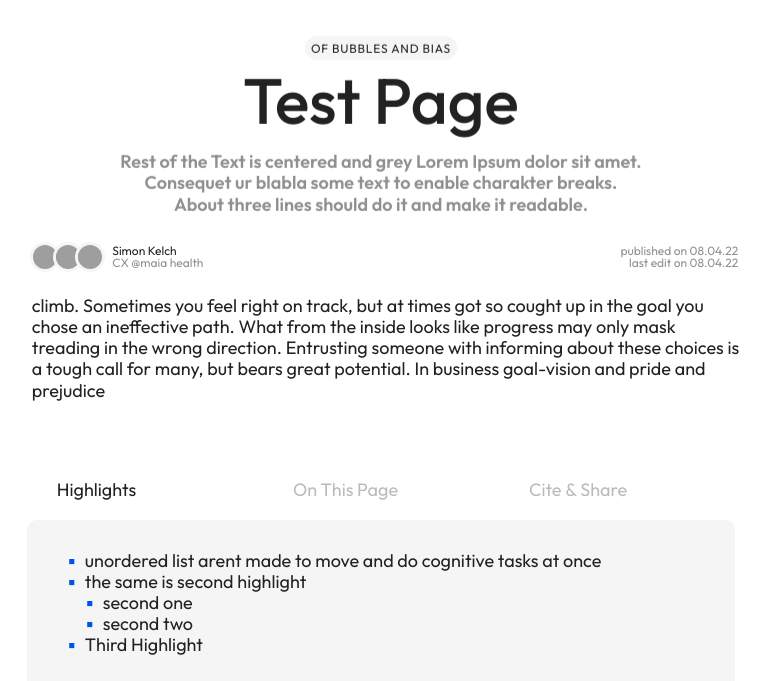
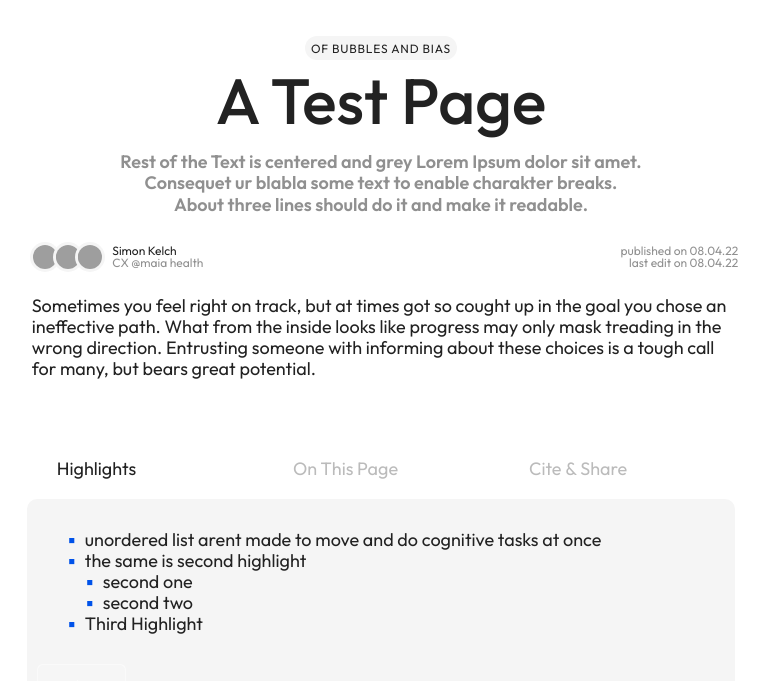
Before and after one commit to madebysimon/homepage, a Jekyll site: the page built from article/test.md, in a window 1280 px wide and 900 px high, scrolled down 255 px, cut to the strip 219-900 px from the top of the window. Shown: the whole strip, without its empty margins (259-1029 px from the left). Built offline with Jekyll 4.4.1, drawn with Linux system fonts in a browser that asks for light colours; nearby versions of some CDN libraries; library files that are not in the unit come from our copies; some of the changed text lies outside the part shown; grey boxes are pictures that could not be loaded.

Commit message:
liquid blogpost layout

```diff
--- a/_layouts/article.html
+++ b/_layouts/article.html
@@ -42,7 +42,7 @@
         <div id="heading-middle" class="gs_reveal section-normal center">
             <div class="spacer"></div>
             <div class="bubble hasbackground-light allcaps">
-                <div class="center-text smallcapslabel ">Of bubbles and bias</div>
+                <div class="center-text smallcapslabel ">{{ page.tagline }}</div>
             </div>
             <h1 class="section-heading">{{ page.title }}</h1>
 
@@ -59,17 +59,17 @@
                     <span class="alignvmiddle">
                         <img title="Author One" class="author-pic" src="https://www.senertec.de/wp-content/uploads/2020/04/blank-profile-picture-973460_1280.png">
                         <img title="Author Two" class="author-pic" src="https://www.senertec.de/wp-content/uploads/2020/04/blank-profile-picture-973460_1280.png">
-                        <img title="Author Three" class="author-pic" src="https://www.senertec.de/wp-content/uploads/2020/04/blank-profile-picture-973460_1280.png">
+                        <img title="{{ page.author }}" class="author-pic" src="{{ page.authorpicture }}">
                     </span>
                     <span class="text-left author-info-text">
-                        <div>Simon Kelch</div>
-                        <div class="author-info-company">CX @maia health</div>
+                        <div>{{ page.author }}</div>
+                        <div class="author-info-company">{{ page.authortagline }}</div>
                     </span>
                 </div>
                 <div class="date-info">
                     <span class="alignvmiddle author-info-text text-right author-info-company">
-                        <div><span class="">published on </span><span class="">08.04.22</span></div>
-                        <div><span class="">last edit on </span><span class="">08.04.22</span></div>
+                        <div><span class="">published on </span><span class=""></span>{{ page.date }}</div>
+                        <div><span class="">last edit on </span><span class="">{{ page.edit }}</span></div>
                     </span>
                 </div>
             </div>
@@ -77,12 +77,7 @@
 
         <section class="longform-container text-left">
             <p>
-                climb.
-                Sometimes you feel right on track, but at times got so cought up in the goal you chose an ineffective path. What from the inside looks like progress may only mask treading in the wrong direction.
-                Entrusting someone with informing about these choices is a tough call for many, but bears great potential.
-
-                In business goal-vision and
-                pride and prejudice
+                {{ page.intro }}
             </p>
             <div class="spacer"></div>
         </section>
--- a/index.html
+++ b/index.html
@@ -163,7 +163,7 @@
                             </label>
                             <!-- <label for="tab-four" id="tab-four-label" class="tab">Tab Four</label>
             -->
-                            <div id="tab-one-panel" data-tilt data-tilt-max="0.8" data-tilt-perspective="9000" data-tilt-glare data-tilt-max-glare="0.2" class="panel isrounded gradient-jadegreen invertfontcolor">
+                            <div id="tab-one-panel" data-tilt data-tilt-max="0.8" data-tilt-perspective="9000" data-tilt-glare data-tilt-max-glare="0.2" class="panel isrounded gradient-deepblue invertfontcolor">
                                 <div class="tabnumber">01</div>
                                 <div class="center fullpadding">
                                     <span>I offer free, self-serve & on-demand resources</span>
@@ -185,7 +185,7 @@
                                 </div>
                                 <a href="./article"><button class="button-transparent-light tabbuttonright">read more</button></a>
                             </div>
-                            <div id="tab-three-panel" data-tilt data-tilt-max="0.8" data-tilt-perspective="9000" data-tilt-glare data-tilt-max-glare="0.2" class="panel isrounded gradient-deepblue invertfontcolor">
+                            <div id="tab-three-panel" data-tilt data-tilt-max="0.8" data-tilt-perspective="9000" data-tilt-glare data-tilt-max-glare="0.2" class="panel isrounded gradient-jadegreen invertfontcolor">
                                 <div class="tabnumber">03</div>
                                 <div class="center fullpadding">
                                     <div>Even the best of us <a href="./article">tend to trick themselves</a>.<br><br>Bring in a second opinion and have someone impartial<br></div>
```
Also changed, not shown: other parts of _layouts/article.html (+1 -1 lines), article/test.md (+8 -1 lines).
